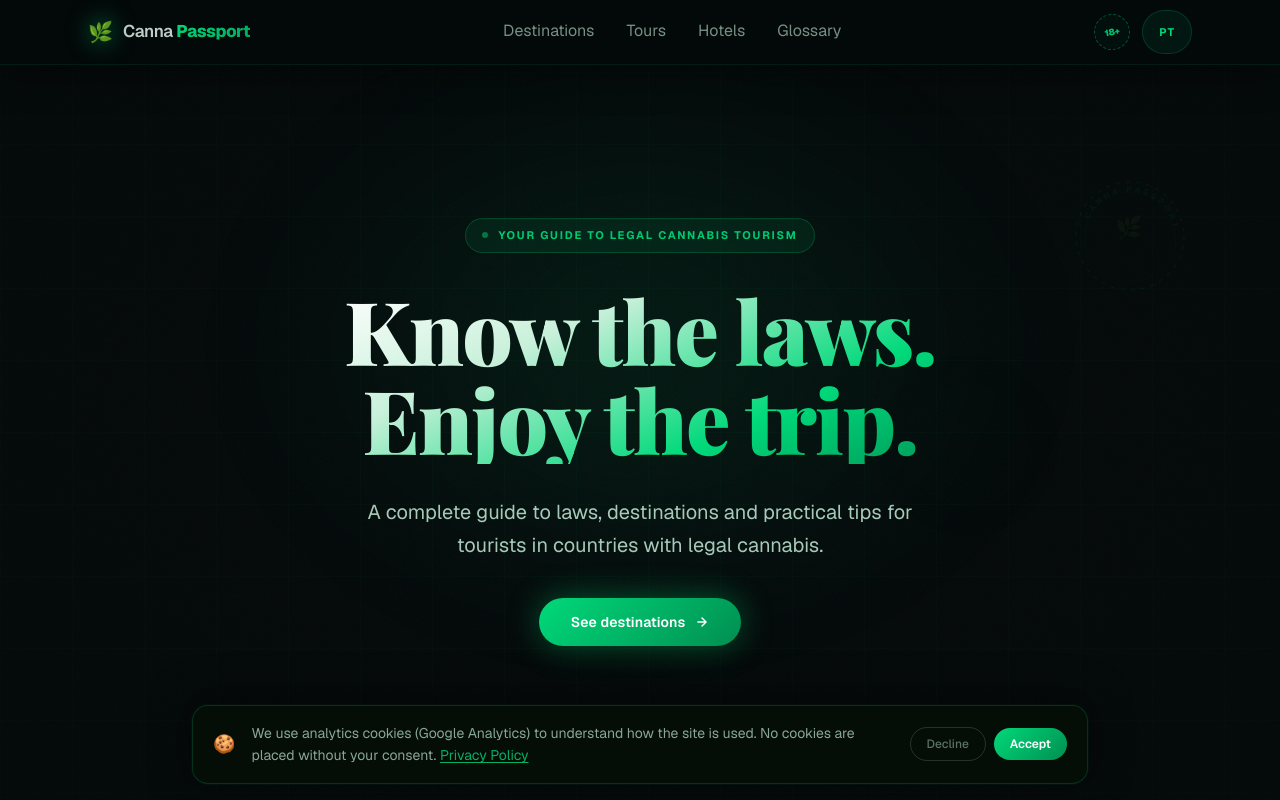
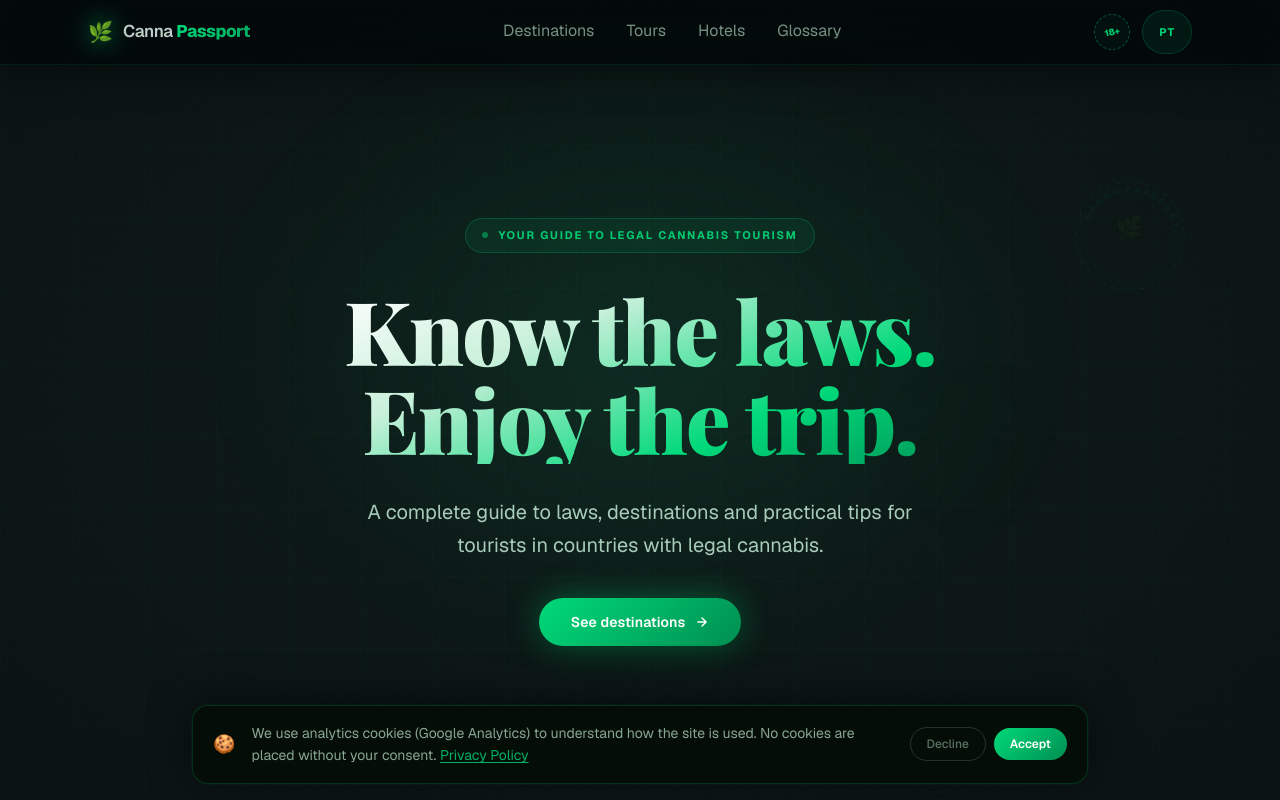
Before and after one commit to MarinaBrau/canna-passport, a Next.js app: page /en in a window 1280 px wide. Shown: the top 800 px of the page. Built offline with nearby package versions, Linux system fonts and the light colour scheme.

Commit message:
feat(ui): clarear fundo um tom — #04090a → #0d1a18
- Background global: #04090a → #0d1a18 (dark green tint preservado)
- bg-surface e bg-elevated ajustados proporcionalmente
- Vignette do hero: opacidade 0.72 → 0.55

Co-Authored-By: Assistant Sonnet 4.6 <noreply@anthropic.com>

```diff
--- a/src/app/globals.css
+++ b/src/app/globals.css
@@ -7,13 +7,13 @@
 }
 
 :root {
-  --background: #04090a;
+  --background: #0d1a18;
   --foreground: #dff0e8;
 
   /* Canna Passport tokens */
-  --cp-bg:           #04090a;
-  --cp-bg-surface:   #071208;
-  --cp-bg-elevated:  #0c1a0f;
+  --cp-bg:           #0d1a18;
+  --cp-bg-surface:   #111f17;
+  --cp-bg-elevated:  #162618;
   --cp-accent:       #00d97a;
   --cp-accent-hi:    #00ff8e;
   --cp-accent-dim:   rgba(0, 217, 122, 0.55);
--- a/src/components/Hero.tsx
+++ b/src/components/Hero.tsx
@@ -118,7 +118,7 @@ export function Hero() {
           aria-hidden
           className="absolute inset-0 pointer-events-none"
           style={{
-            background: "radial-gradient(ellipse 80% 80% at 50% 50%, transparent 0%, rgba(4, 9, 10, 0.72) 100%)",
+            background: "radial-gradient(ellipse 80% 80% at 50% 50%, transparent 0%, rgba(4, 9, 10, 0.55) 100%)",
           }}
         />
 
```
